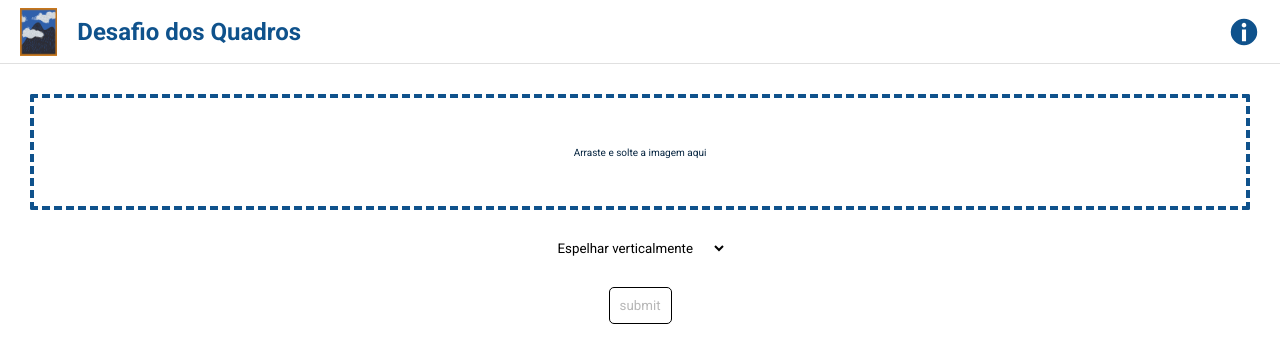
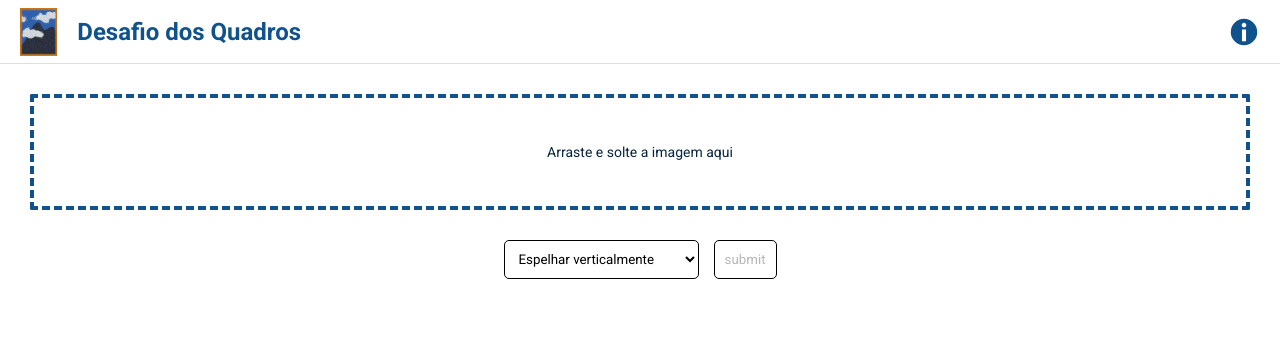
Before and after one commit to NicoleMGomes/pdi-desafio-quadros, a Next.js app: page / in a window 1280 px wide. Shown: the top 362 px of the page. Built offline with nearby package versions, Linux system fonts and the light colour scheme; no server answers.

Commit message:
Adiciona loader

```diff
--- a/components/ImageTransform/index.tsx
+++ b/components/ImageTransform/index.tsx
@@ -1,13 +1,25 @@
-import React, { useState } from 'react'
+import React, { useState, useEffect } from 'react'
 import { api } from '../../services/api'
 import UploadInput from '../UploadInput'
-import { Container } from './styles'
+import {
+  Container,
+  ContainerImages,
+  ContainerLoader,
+  ContainerOpcoes,
+  SelectEfeito,
+} from './styles'
+import ClipLoader from 'react-spinners/ClipLoader'
 
 const ImageTransform: React.FC = () => {
   const [url, setUrl] = useState<string>()
   const [efeito, setEfeito] = useState('espelhar_verticalmente')
   const [formData, setFormData] = useState<FormData>()
   const [urlOutput, setUrlOutput] = useState<string>()
+  const [loading, setLoading] = useState(false)
+
+  useEffect(() => {
+    setLoading(false)
+  }, [urlOutput])
 
   function onImageUpload(formData: FormData, imageFile: File) {
     setUrl(URL.createObjectURL(imageFile))
@@ -20,6 +32,7 @@ const ImageTransform: React.FC = () => {
 
   async function submitImage() {
     formData?.append('efeito', efeito)
+    setLoading(true)
 
     const { data } = await api.post<{ url: string }>(
       '/api/processamento-imagem',
@@ -35,7 +48,12 @@ const ImageTransform: React.FC = () => {
     <Container>
       <UploadInput onImageUpload={onImageUpload} maxFiles={1} />
 
-      <select id="opcao" name="select" onChange={(e) => onChangeSelect(e)}>
+      <ContainerOpcoes>
+        <SelectEfeito
+          id="opcao"
+          name="select"
+          onChange={(e) => onChangeSelect(e)}
+        >
           <option value="espelhar_verticalmente">Espelhar verticalmente</option>
           <option value="espelhar_horizontalmente">
             Espelhar horizontalmente
@@ -46,11 +64,17 @@ const ImageTransform: React.FC = () => {
           <option value="aumentar">Aumentar</option>
           <option value="reduzir">Reduzir</option>
           <option value="rotacionar">Rotacionar</option>
-      </select>
+        </SelectEfeito>
 
         <button onClick={submitImage} disabled={!url}>
           submit
         </button>
+      </ContainerOpcoes>
+
+      <ContainerImages loading={loading}>
+        <ContainerLoader>
+          <ClipLoader color={'#0F528C'} loading={loading} size={150} />
+        </ContainerLoader>
         <div>
           <img
             src={url || ''}
@@ -65,6 +89,7 @@ const ImageTransform: React.FC = () => {
             style={{ display: urlOutput ? 'initial' : 'none' }}
           ></img>
         </div>
+      </ContainerImages>
     </Container>
   )
 }
--- a/components/ImageTransform/styles.ts
+++ b/components/ImageTransform/styles.ts
@@ -29,3 +29,30 @@ export const Container = styled.div`
     margin-top: 30px;
   }
 `
+interface ContainerImagesProps {
+  loading: boolean
+}
+export const ContainerImages = styled.div<ContainerImagesProps>`
+  opacity: ${(props) => (props.loading ? '30%' : '100%')};
+  display: flex;
+  position: relative;
+`
+export const ContainerLoader = styled.div`
+  display: flex;
+  position: absolute;
+  width: 100%;
+  height: 100%;
+  justify-content: center;
+  align-items: center;
+`
+
+export const ContainerOpcoes = styled.div`
+  display: flex;
+`
+export const SelectEfeito = styled.select`
+  border: 1px solid black;
+  border-radius: 5px;
+  padding: 10px;
+  margin-top: 30px;
+  margin-right: 15px;
+`
--- a/components/UploadInput/styles.ts
+++ b/components/UploadInput/styles.ts
@@ -32,6 +32,7 @@ export const Drop = styled.div<IProps>`
   border-style: dashed;
   background-color: var(--light-white);
   color: var(--secondary-dark);
+  font-size: 14px;
   outline: none;
   transition: border 0.24s ease-in-out;
   &:hover {
--- a/package.json
+++ b/package.json
@@ -32,6 +32,7 @@
     "react": "latest",
     "react-dom": "latest",
     "react-dropzone": "^11.3.4",
+    "react-spinners": "^0.11.0",
     "styled-components": "latest"
   },
   "devDependencies": {
```
Lines whose indentation alone changed are shown as unchanged.
